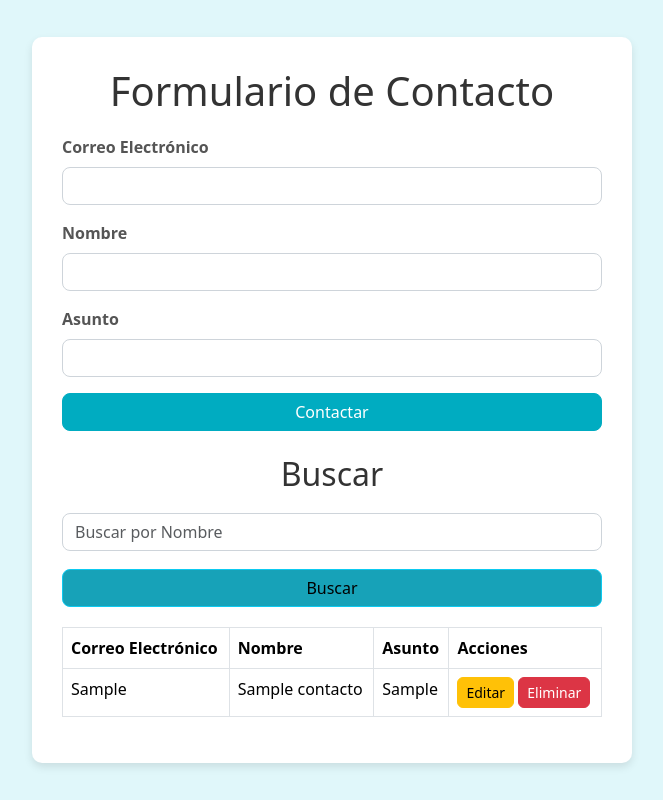
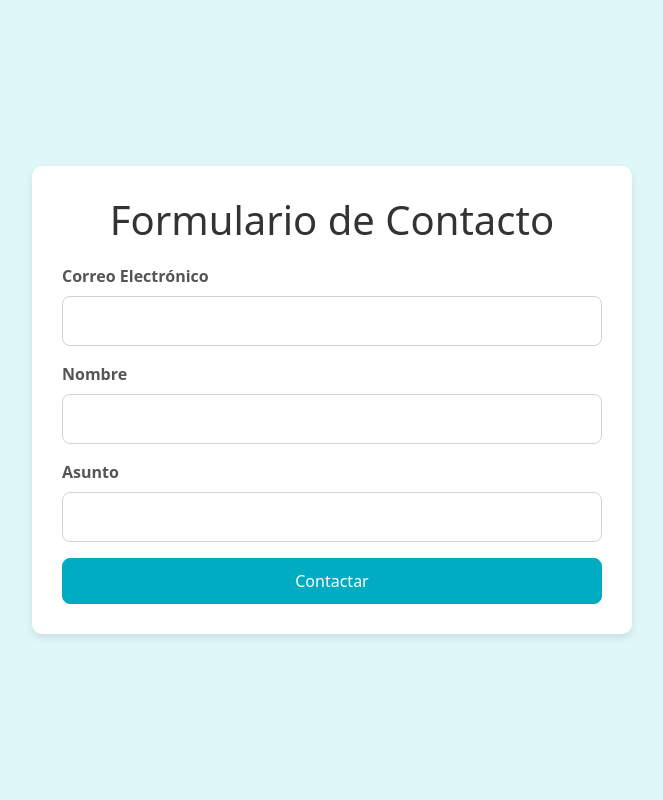
Before and after one commit to CEYA33/Flask7B, a Flask app: page /contacto in a window 1280 px wide. Shown: the whole page, without its empty margins (308-971 px from the left). Run offline with Flask 3, Linux system fonts and the light colour scheme; tables that the repository leaves empty or names only in its code hold one stand-in row (values such as "Sample post"); some libraries are stand-ins or nearby versions.

Commit message:
Update contacto.html

```diff
--- a/templates/contacto.html
+++ b/templates/contacto.html
@@ -28,7 +28,7 @@
             width: 100%;
         }
 
-        h1, h2 {
+        h1 {
             text-align: center;
             color: #333;
             margin-bottom: 20px;
@@ -42,42 +42,19 @@
         .form-control {
             border-radius: 8px;
             border-color: #ced4da;
+            padding: 12px;
         }
 
         .btn-primary {
-            background-color: #007bff;
-            border-color: #007bff;
+            background-color: #00acc1;
+            border-color: #00acc1;
             border-radius: 8px;
             width: 100%;
+            padding: 10px;
         }
 
         .btn-primary:hover {
-            background-color: #0056b3;
-        }
-
-        .btn-info {
-            background-color: #17a2b8;
-            border-radius: 8px;
-            width: 100%;
-        }
-
-        .btn-info:hover {
-            background-color: #117a8b;
-        }
-
-        table {
-            margin-top: 20px;
-        }
-
-        th {
-            background-color: #007bff;
-            color: white;
-        }
-
-        td,
-        th {
-            padding: 12px;
-            text-align: left;
+            background-color: #00838f;
         }
 
         .btn-warning {
@@ -87,28 +64,11 @@
         .btn-danger {
             border-radius: 6px;
         }
-
-        #searchInput {
-            border-radius: 8px;
-            margin-bottom: 10px;
-        }
-
-        /* Custom color for buttons and hover */
-        .btn-primary {
-            background-color: #00acc1; /* Turquoise */
-            border-color: #00acc1;
-        }
-
-        .btn-primary:hover {
-            background-color: #00838f;
-        }
     </style>
 </head>
 
 <body>
     <div class="container">
-        <div class="row">
-            <div class="col-md-12">
         <h1>Formulario de Contacto</h1>
         <form id="frmContacto" action="/contacto" method="POST">
             <input type="hidden" id="id_contacto" name="id_contacto">
@@ -126,27 +86,6 @@
             </div>
             <button type="submit" class="btn btn-primary" id="submitButton">Contactar</button>
         </form>
-            </div>
-
-            <div class="col-md-12 mt-4">
-                <h2>Buscar</h2>
-                <div class="mb-3">
-                    <input type="text" class="form-control" id="searchInput" placeholder="Buscar por Nombre">
-                    <button id="searchButton" class="btn btn-info mt-2">Buscar</button>
-                </div>
-                <table class="table table-hover table-bordered">
-                    <thead>
-                        <tr>
-                            <th>Correo Electrónico</th>
-                            <th>Nombre</th>
-                            <th>Asunto</th>
-                            <th>Acciones</th>
-                        </tr>
-                    </thead>
-                    <tbody id="tbodyLog"></tbody>
-                </table>
-            </div>
-        </div>
     </div>
 
     <script>
@@ -196,37 +135,10 @@
                 return this.optional(element) || /^[a-zA-Z\s]+$/.test(value);
             }, "Por favor, introduce solo letras.");
 
-            function buscar(term = "") {
-                $.get("/buscar", { q: term }, function (respuesta) {
-                    $("#tbodyLog").html("");
-
-                    for (var x in respuesta) {
-                        var registro = respuesta[x];
-                        $("#tbodyLog").append(`<tr>
-                            <td>${registro.Correo_Electronico}</td>
-                            <td>${registro.Nombre}</td>
-                            <td>${registro.Asunto}</td>
-                            <td>
-                                <button class="btn btn-warning btn-sm" onclick="editar(${registro.Id_Contacto}, '${registro.Correo_Electronico}', '${registro.Nombre}', '${registro.Asunto}')">Editar</button>
-                                <button class="btn btn-danger btn-sm" onclick="eliminar(${registro.Id_Contacto})">Eliminar</button>
-                            </td>
-                        </tr>`);
-                    }
-                });
-            }
-
-            buscar();
-
-            $("#searchButton").click(function () {
-                var searchTerm = $("#searchInput").val().trim();
-                buscar(searchTerm);
-            });
-
             window.eliminar = function (id) {
                 if (confirm("¿Estás seguro de que deseas eliminar este registro?")) {
                     $.post("/eliminar_contacto", { id: id }, function (result) {
                         alert("Contacto eliminado correctamente.");
-                        buscar();
                     }).fail(function (err) {
                         alert("Error al eliminar el registro.");
                     });
@@ -238,7 +150,6 @@
                 $("#email").val(correo);
                 $("#nombre").val(nombre);
                 $("#asunto").val(asunto);
-
                 $("#submitButton").text("Actualizar");
             };
 
@@ -250,7 +161,6 @@
             var channel = pusher.subscribe("registrosTiempoReal");
             channel.bind("registroTiempoReal", function (mensaje) {
                 console.log("Mensaje recibido:", mensaje);
-                buscar();
             });
         });
     </script>
```
Lines whose indentation alone changed are shown as unchanged.
